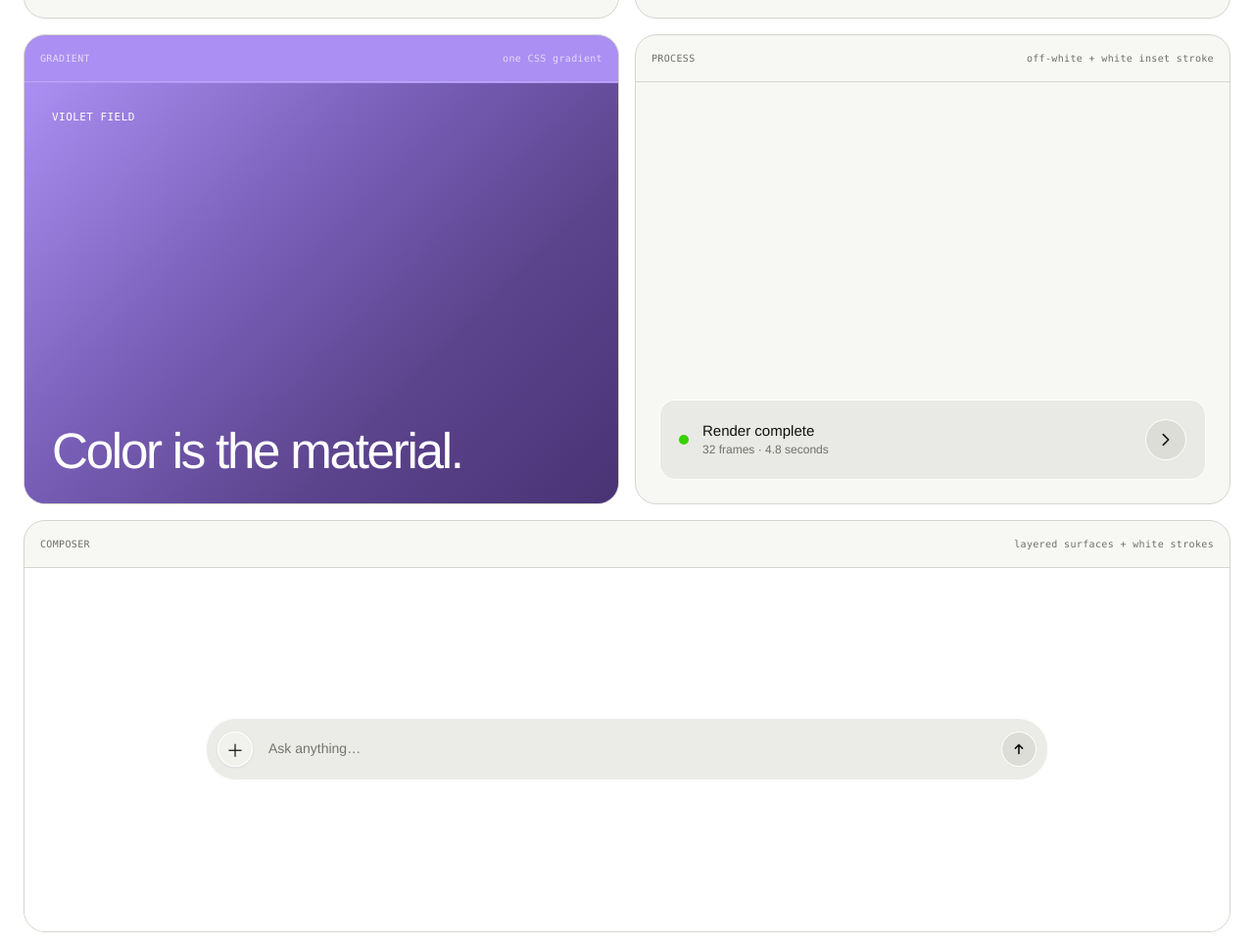
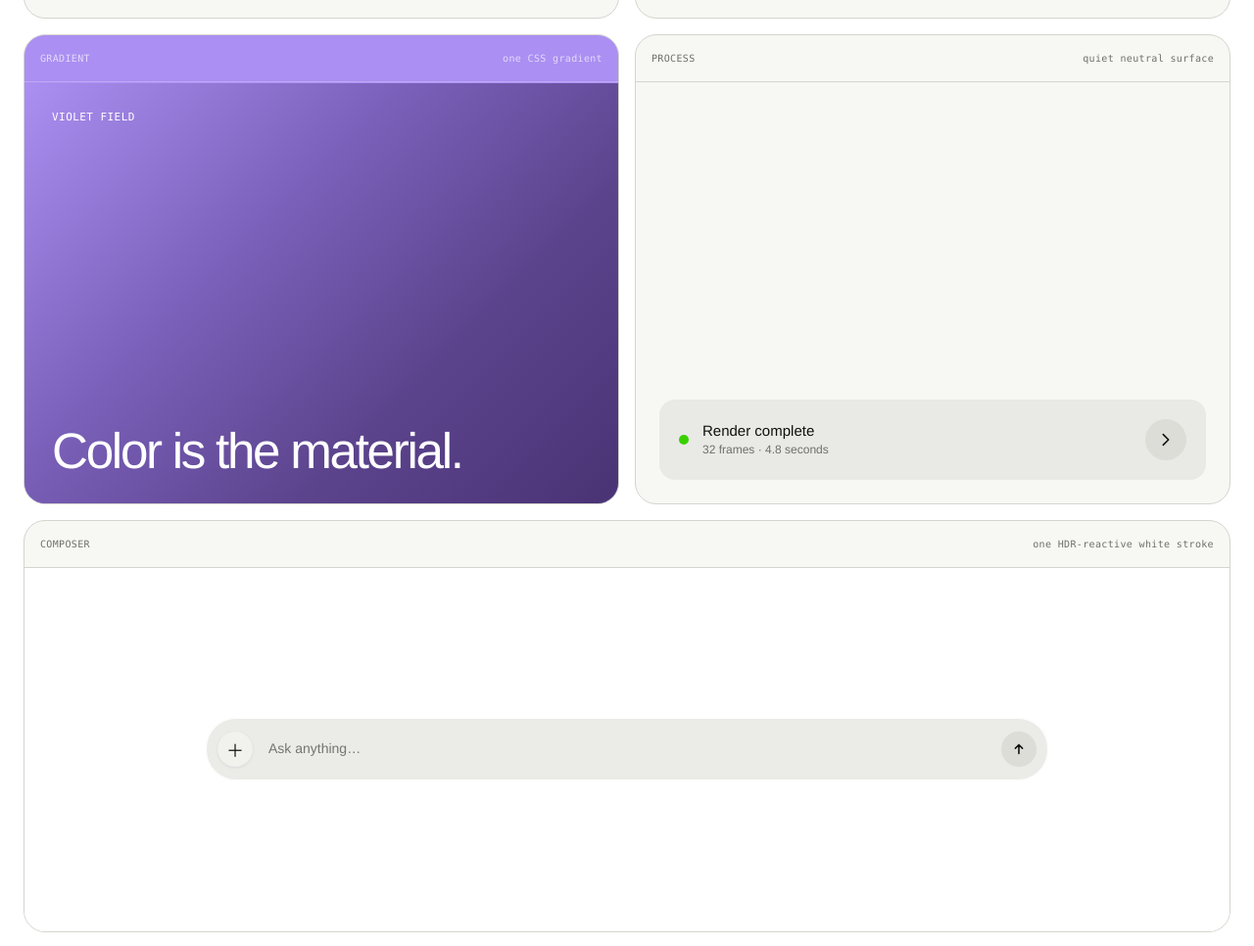
Before and after one commit to bbssppllvv/HDR-UI-for-web, a website: page examples/index.html in a window 1280 px wide. Shown: the part 2035-3001 px from the top of the page at 98% size. Drawn offline with Linux system fonts and the light colour scheme.

Commit message:
Reduce decorative outlines

```diff
--- a/examples/index.html
+++ b/examples/index.html
@@ -114,7 +114,7 @@
           <article class="sampleBlock sampleBlockSystem">
             <div class="sampleMeta">
               <span>Process</span>
-              <code>off-white + white inset stroke</code>
+              <code>quiet neutral surface</code>
             </div>
             <div class="hdr-ui animatedHdr statusSurface">
               <span class="statusDot" aria-hidden="true"></span>
@@ -133,7 +133,7 @@
           <article class="sampleBlock sampleBlockComposer">
             <div class="sampleMeta">
               <span>Composer</span>
-              <code>layered surfaces + white strokes</code>
+              <code>one HDR-reactive white stroke</code>
             </div>
             <div class="composerStage">
               <form class="hdr-ui animatedHdr composer">
--- a/examples/styles.css
+++ b/examples/styles.css
@@ -481,7 +481,6 @@ input[type="range"]::-moz-range-thumb {
   border: 0;
   border-radius: 50%;
   background: #e9e9e5;
-  box-shadow: inset 0 0 0 1px #fff;
   font-size: 23px;
 }
 
@@ -542,7 +541,6 @@ input[type="range"]::-moz-range-thumb {
   border: 0;
   border-radius: 16px;
   background: #e9e9e5;
-  box-shadow: inset 0 0 0 1px #fff;
 }
 
 .statusDot {
@@ -576,7 +574,6 @@ input[type="range"]::-moz-range-thumb {
   border: 0;
   border-radius: 50%;
   background: #dcddd7;
-  box-shadow: inset 0 0 0 1px #fff;
   color: var(--ink);
   font-size: 20px;
   cursor: pointer;
@@ -641,7 +638,7 @@ input[type="range"]::-moz-range-thumb {
   border: 0;
   background: #f1f1ed;
   color: var(--ink);
-  box-shadow: inset 0 0 0 1px #fff, 0 1px 3px rgb(12 41 126 / .09), 0 0 1px rgb(12 41 126 / .04);
+  box-shadow: 0 1px 3px rgb(12 41 126 / .09), 0 0 1px rgb(12 41 126 / .04);
   font-size: 18px;
 }
 
@@ -650,7 +647,6 @@ input[type="range"]::-moz-range-thumb {
   border: 0;
   background: #dcddd7;
   color: var(--ink);
-  box-shadow: inset 0 0 0 1px #fff;
 }
 
 .composerUtility:hover,
```
